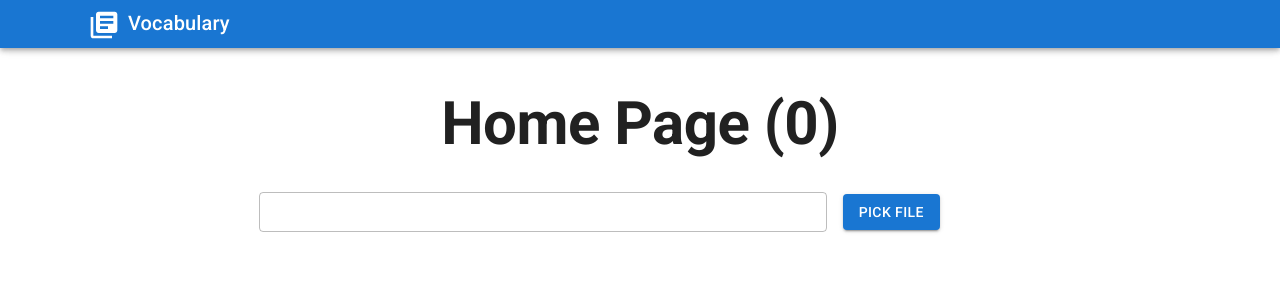
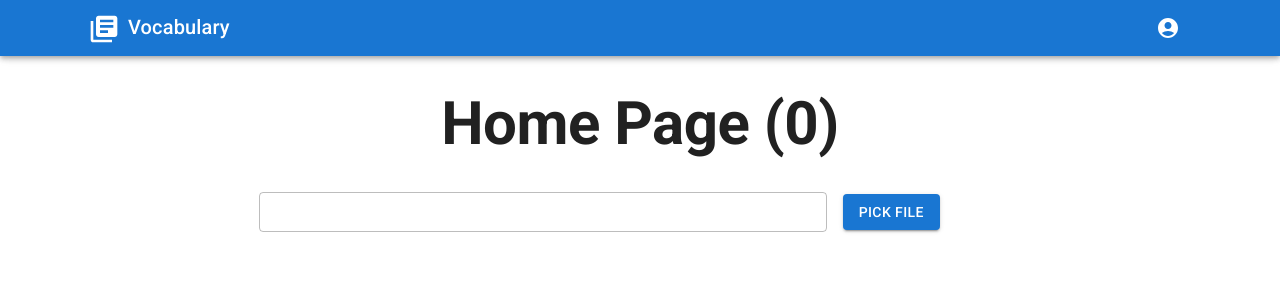
Before and after one commit to vladyslav-polishchuk/learn-vocabulary-frontend, a React (Create React App) app: page / in a window 1280 px wide. Shown: the top 300 px of the page. Built offline with nearby package versions, Linux system fonts and the light colour scheme.

Commit message:
Implement user menu in header

```diff
--- a/src/components/Header.tsx
+++ b/src/components/Header.tsx
@@ -1,19 +1,44 @@
-import { LibraryBooks } from '@mui/icons-material';
+import { LibraryBooks, AccountCircle } from '@mui/icons-material';
 
+import React from 'react';
 import { Link } from 'react-router-dom';
-import { AppBar, Toolbar, Typography, Container } from '@mui/material';
+import {
+  AppBar,
+  Toolbar,
+  Typography,
+  Container,
+  Box,
+  Menu,
+  IconButton,
+  Tooltip,
+  MenuItem,
+} from '@mui/material';
+
+const settings = ['Profile', 'Logout'];
 
 export default function Header() {
+  const [anchorElUser, setAnchorElUser] = React.useState<null | HTMLElement>(
+    null
+  );
+
+  const handleOpenUserMenu = (event: React.MouseEvent<HTMLElement>) => {
+    setAnchorElUser(event.currentTarget);
+  };
+
+  const handleCloseUserMenu = () => {
+    setAnchorElUser(null);
+  };
+
   return (
     <AppBar position="fixed">
       <Container>
-        <Toolbar variant="dense">
+        <Toolbar variant="dense" sx={{ height: '56px' }}>
           <Typography
             variant="h6"
             color="inherit"
             component={Link}
             to="/"
-            sx={{ textDecoration: 'none' }}
+            sx={{ textDecoration: 'none', flexGrow: '1' }}
           >
             <LibraryBooks
               sx={{
@@ -25,6 +50,39 @@
             />
             Vocabulary
           </Typography>
+          <Box sx={{ flexGrow: 0 }}>
+            <Tooltip title="Open settings">
+              <IconButton
+                size="large"
+                onClick={handleOpenUserMenu}
+                color="inherit"
+              >
+                <AccountCircle />
+              </IconButton>
+            </Tooltip>
+            <Menu
+              sx={{ mt: '45px' }}
+              id="menu-appbar"
+              anchorEl={anchorElUser}
+              anchorOrigin={{
+                vertical: 'top',
+                horizontal: 'right',
+              }}
+              keepMounted
+              transformOrigin={{
+                vertical: 'top',
+                horizontal: 'right',
+              }}
+              open={Boolean(anchorElUser)}
+              onClose={handleCloseUserMenu}
+            >
+              {settings.map((setting) => (
+                <MenuItem key={setting} onClick={handleCloseUserMenu}>
+                  <Typography textAlign="center">{setting}</Typography>
+                </MenuItem>
+              ))}
+            </Menu>
+          </Box>
         </Toolbar>
       </Container>
     </AppBar>
```
